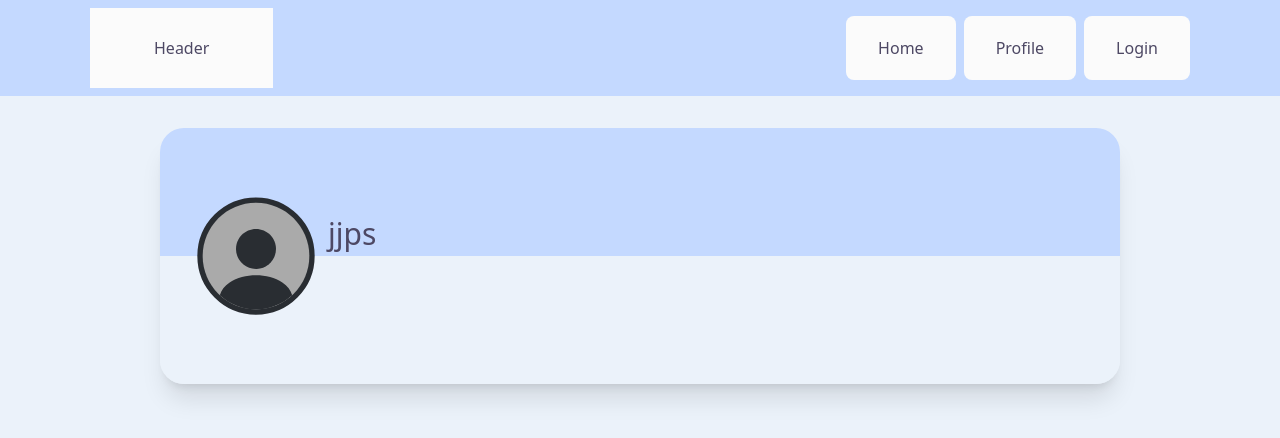
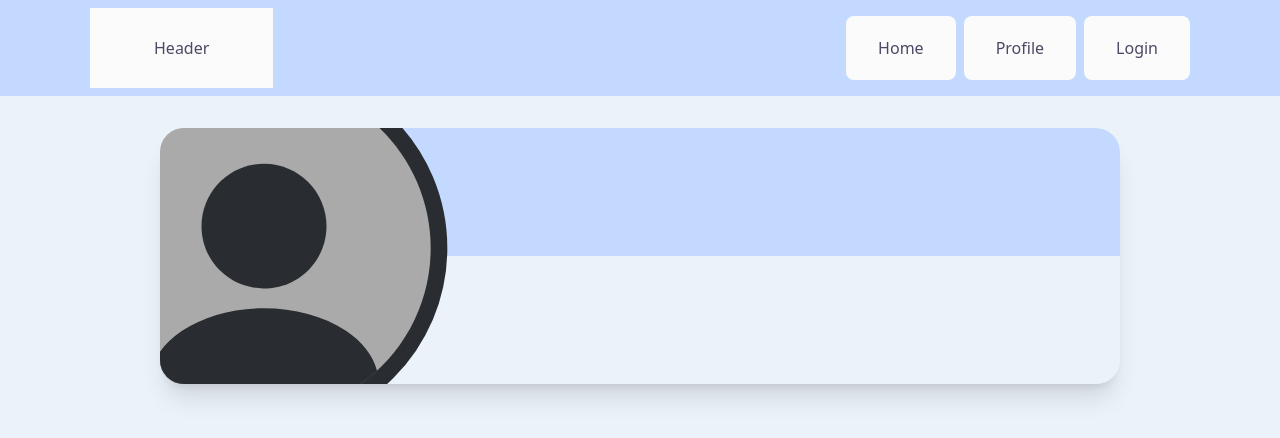
Before and after one commit to JJPSeno/cbc-site, a Nuxt app: page /Me in a window 1280 px wide. Shown: the top 438 px of the page. Built offline with nearby package versions, Linux system fonts and the light colour scheme.

Commit message:
Update profile banner

```diff
--- a/components/me/CbcProfile.vue
+++ b/components/me/CbcProfile.vue
@@ -1,24 +1,25 @@
 <template>
   <div
-    class="flex relative flex-col h-64 w-full max-w-standard mx-auto rounded-3xl shadow-xl"
+    class="flex relative flex-col h-64 w-full max-w-standard mx-auto rounded-3xl shadow-xl overflow-hidden"
   >
     <div
-      class="basis-1/2 w-full bg-accent rounded-t-3xl content-end"
+      class="basis-1/2 w-full bg-accent rounded-t-3xl flex"
     >
+      <h1
+        class="relative font-400 text-6xl content-center w-full"
+      >
+        {{ myProfile.display_name }}
+      </h1>
       <div
-        class="absolute top-16 left-8 flex"
+        class="absolute flex w-full"
       >
         <NuxtImg
+          class="relative -left-24 -top-20"
           preload
-          height="128"
-          width="128"
+          height="400"
+          width="400"
           src="icons/profile.svg"
         />
-        <h1
-          class="relative ml-2 top-6 font-400 text-3xl"
-        >
-          {{ myProfile.display_name }}
-        </h1>
       </div>
     </div>
     <div
```
